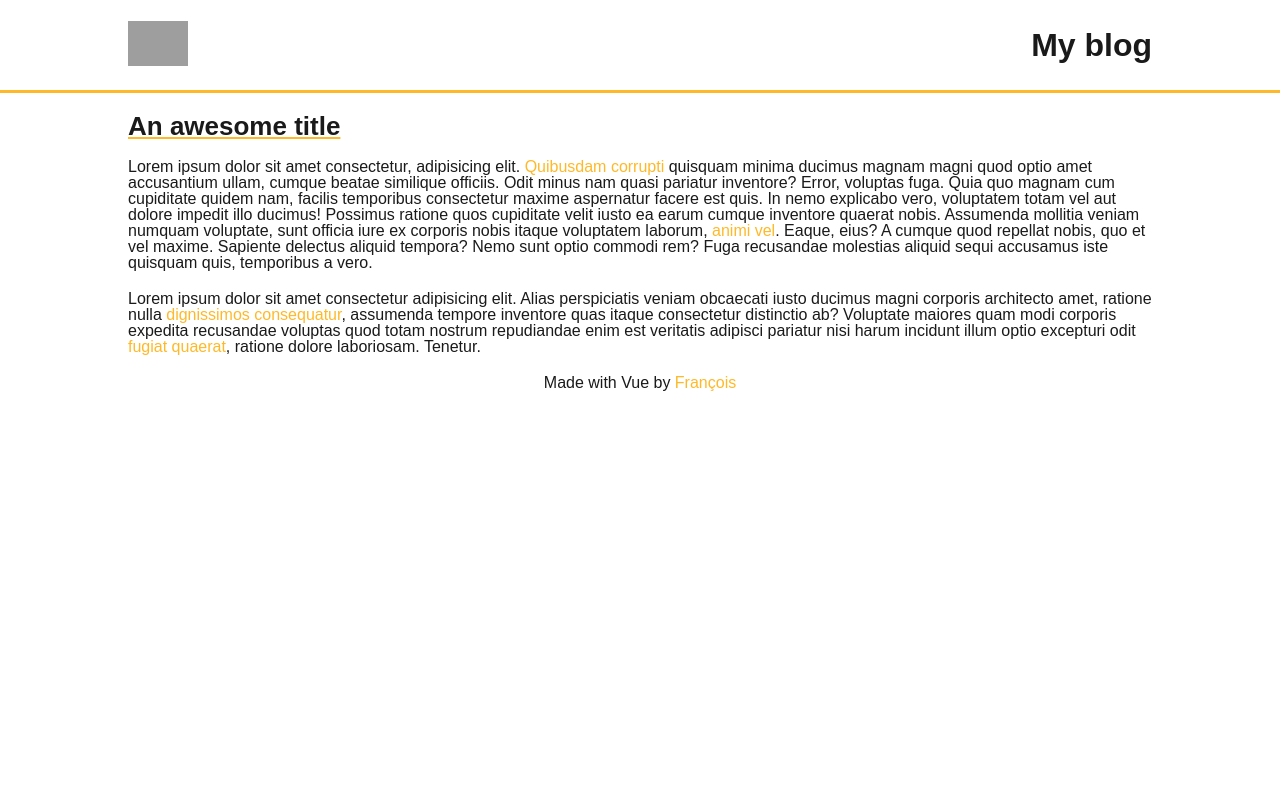
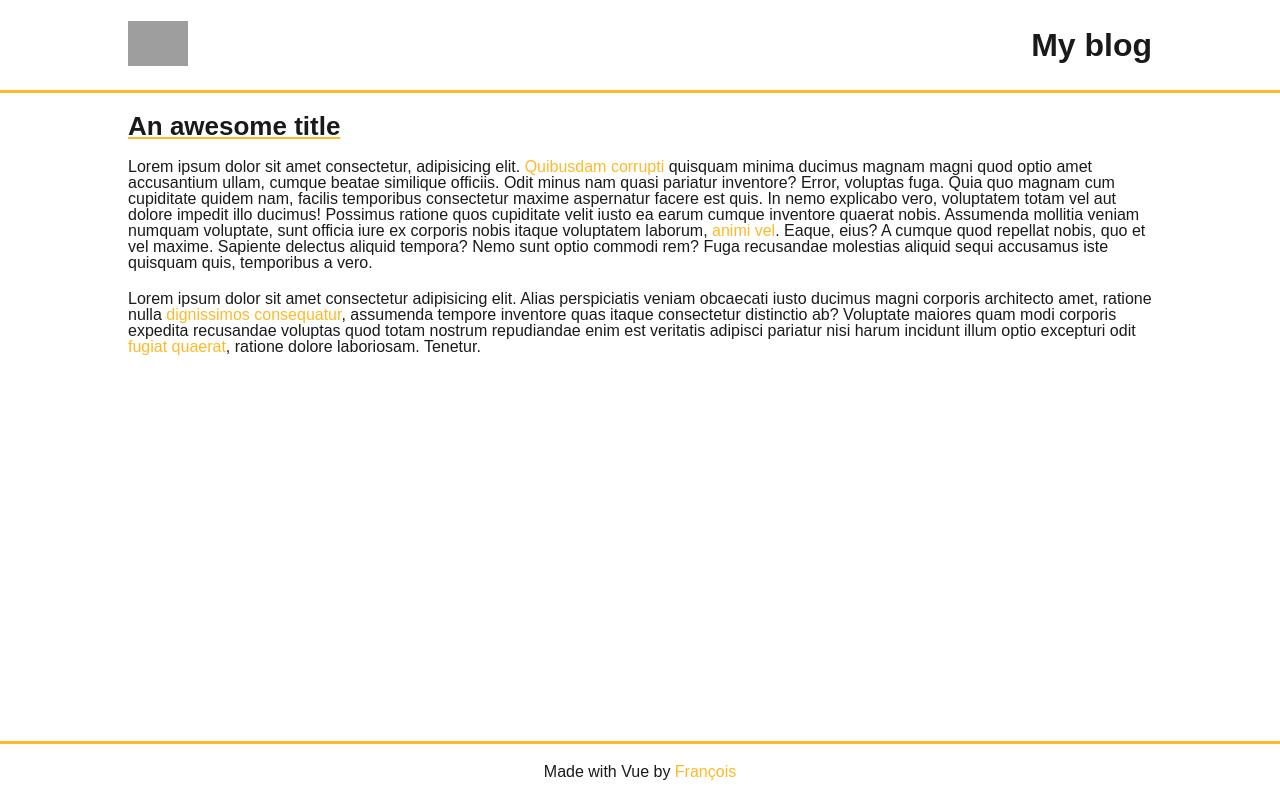
Before and after one commit to FrancoisNovais/Vue-Exercice-1-blog, a Vue app: page / in a window 1280 px wide. Built offline with nearby package versions, Linux system fonts and the light colour scheme; grey boxes are pictures that could not be loaded.

Commit message:
Footer border & position

```diff
--- a/src/components/Footer.vue
+++ b/src/components/Footer.vue
@@ -10,7 +10,11 @@
 footer {
   display: flex;
   align-items: center;
-  margin: 10px 0;
+  padding: 20px 0;
+  border-top: 3px solid var(--main-yellow);
+  position: absolute;
+  bottom: 0;
+  width: 100%;
 }
 a {
   text-decoration: none;
```
